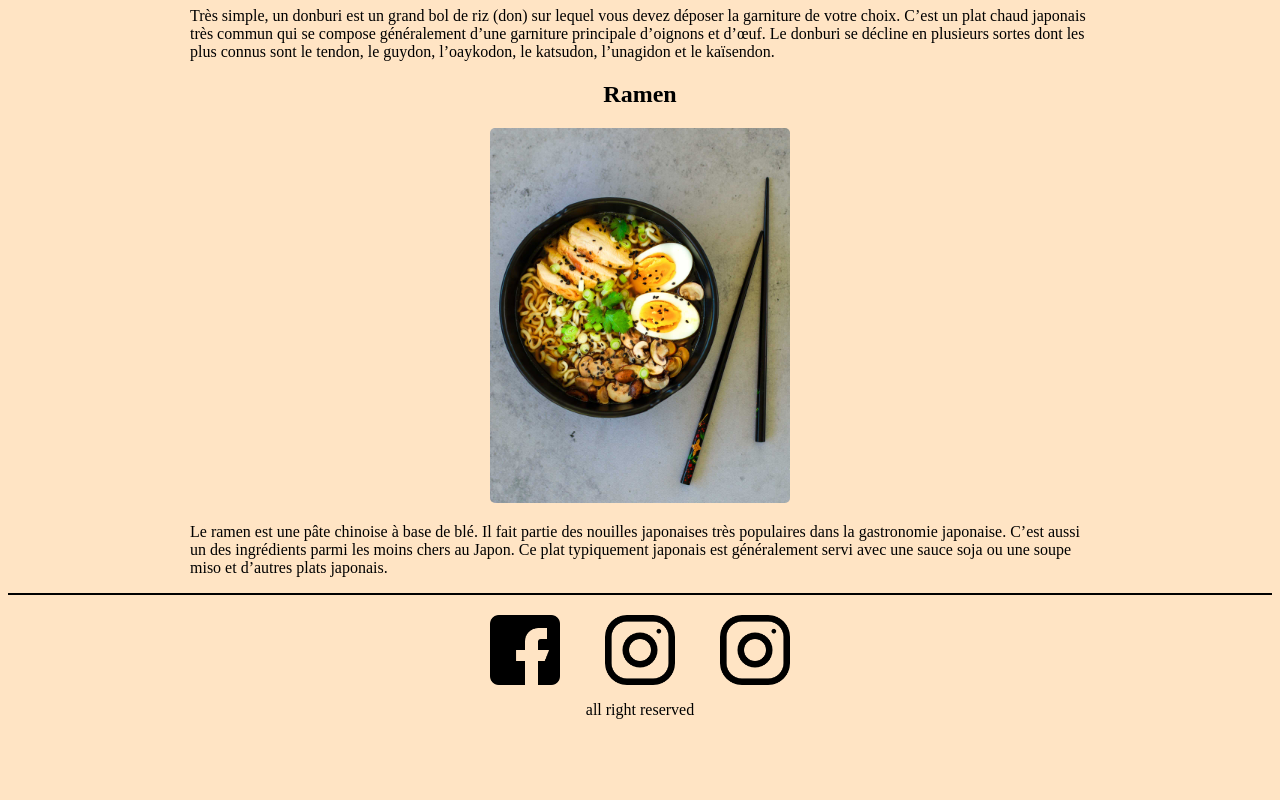
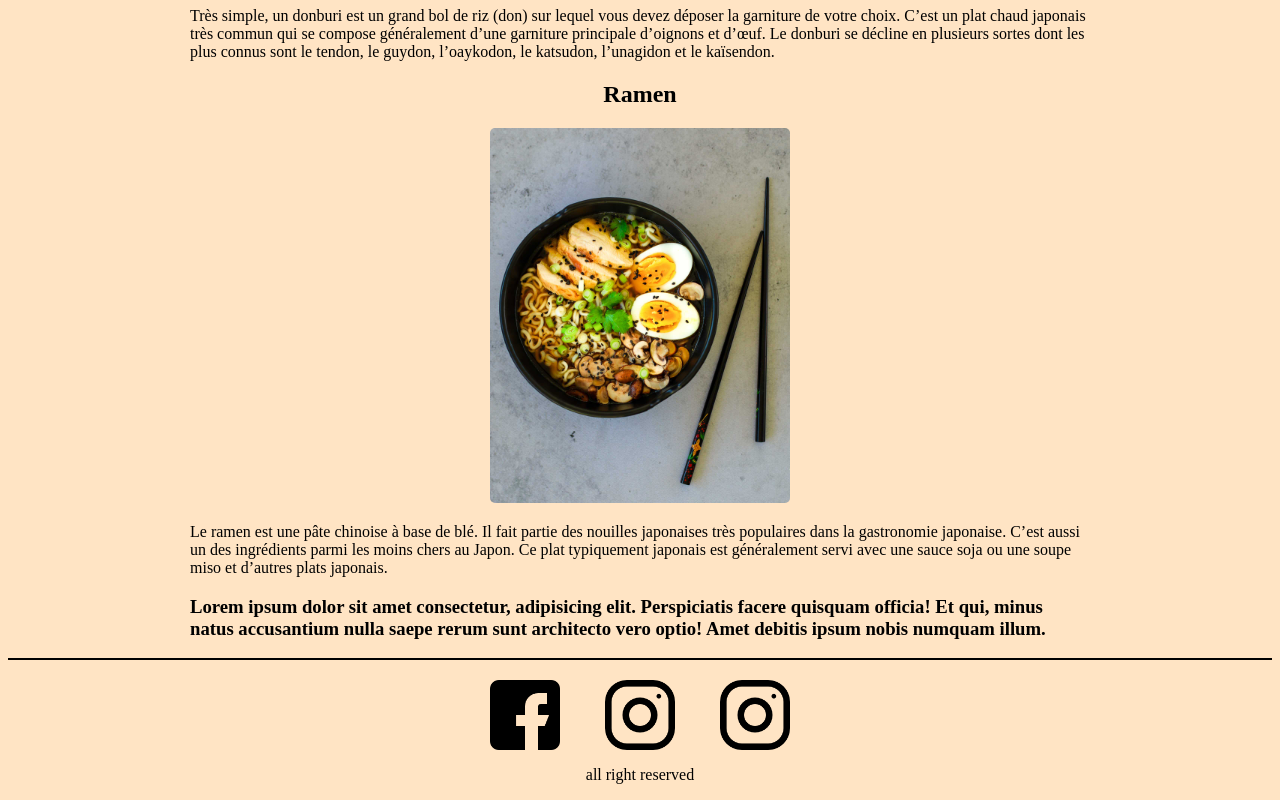
Before and after one commit to jlisita/PlatsJaponais, a plain HTML site: page index.html in a window 1280 px wide. Shown: the part 792-1592 px from the top of the page. Before the commit the page ends 1527 px from the top, so only its background shows below. Drawn offline with Linux system fonts and the light colour scheme.

Commit message:
ajouter h3

```diff
--- a/index.html
+++ b/index.html
@@ -31,6 +31,7 @@
         <p>
             Le ramen est une pâte chinoise à base de blé. Il fait partie des nouilles japonaises très populaires dans la gastronomie japonaise. C’est aussi un des ingrédients parmi les moins chers au Japon. Ce plat typiquement japonais est généralement servi avec une sauce soja ou une soupe miso et d’autres plats japonais.
         </p>
+        <h3>Lorem ipsum dolor sit amet consectetur, adipisicing elit. Perspiciatis facere quisquam officia! Et qui, minus natus accusantium nulla saepe rerum sunt architecto vero optio! Amet debitis ipsum nobis numquam illum.</h3>
     </section>
 
     <footer>
```
